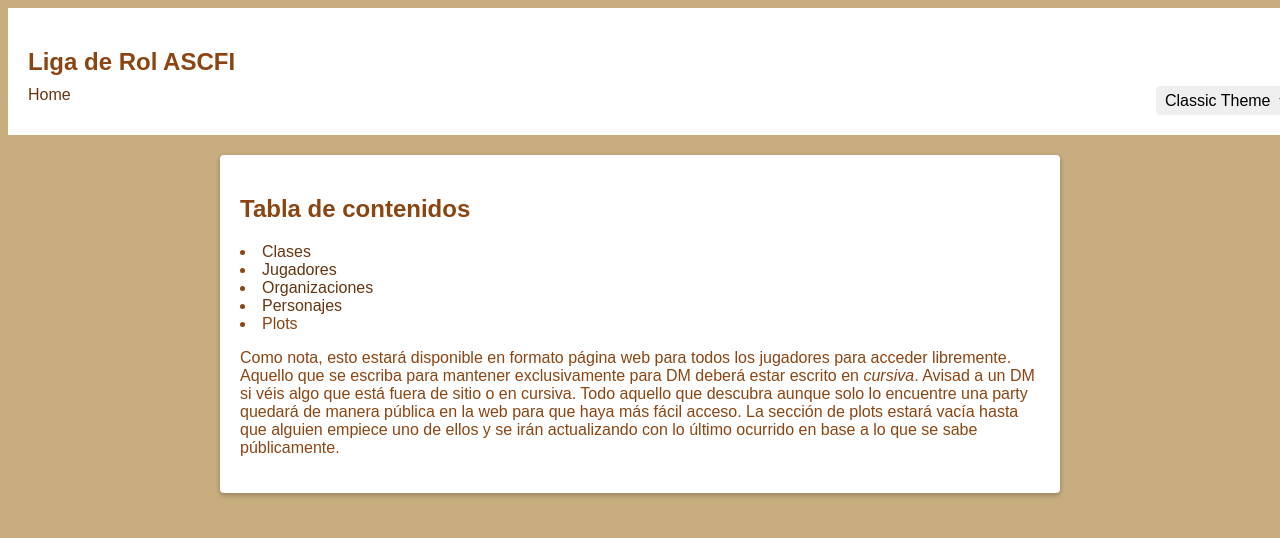
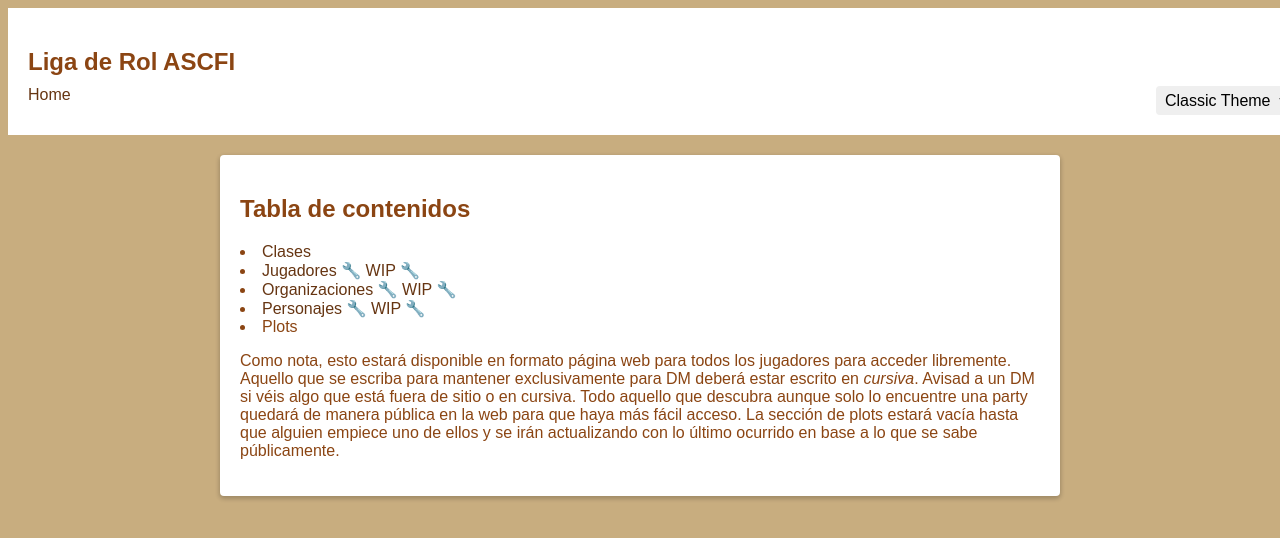
Before and after one commit to SMALFD/web-rol, a Next.js app: page /wiki/liga_de_rol in a window 1280 px wide. Shown: the top 538 px of the page. Built offline with nearby package versions, Linux system fonts and the light colour scheme.

Commit message:
Updated WIP status

```diff
--- a/app/wiki/clases/page.tsx
+++ b/app/wiki/clases/page.tsx
@@ -34,7 +34,7 @@ export default function Clases() {
                     <li><Link href="/wiki/clases/bard">Bardo</Link></li>
                     <li><Link href="/wiki/clases/cleric">Clérigo</Link></li>
                     <li><Link href="/wiki/clases/druid">Druida</Link></li>
-                    <li><Link href="/wiki/clases/fighter">Guerrero</Link></li>
+                    <li><Link href="/wiki/clases/fighter">Guerrero 🔧 WIP 🔧</Link></li>
                     <li><Link href="/wiki/clases/monk">Monje</Link></li>
                     <li><Link href="/wiki/clases/paladin">Paladín</Link></li>
                     <li><Link href="/wiki/clases/ranger">Explorador</Link></li>
--- a/app/wiki/liga_de_rol/page.tsx
+++ b/app/wiki/liga_de_rol/page.tsx
@@ -7,9 +7,9 @@ export default function Liga_de_rol() {
             <div className="content">
                 <h2 id="tabla-de-contenidos">Tabla de contenidos</h2>
                 <li><Link href="/wiki/clases">Clases</Link></li>
-                <li><Link href="/wiki/jugadores">Jugadores</Link></li>
-                <li><Link href="/wiki/organizaciones">Organizaciones</Link></li>
-                <li><Link href="/wiki/personajes">Personajes</Link></li>
+                <li><Link href="/wiki/jugadores">Jugadores 🔧 WIP 🔧</Link></li>
+                <li><Link href="/wiki/organizaciones">Organizaciones 🔧 WIP 🔧</Link></li>
+                <li><Link href="/wiki/personajes">Personajes 🔧 WIP 🔧</Link></li>
                 <li>Plots</li>
                 <p>
                     Como nota, esto estará disponible en formato página web para todos los
```
